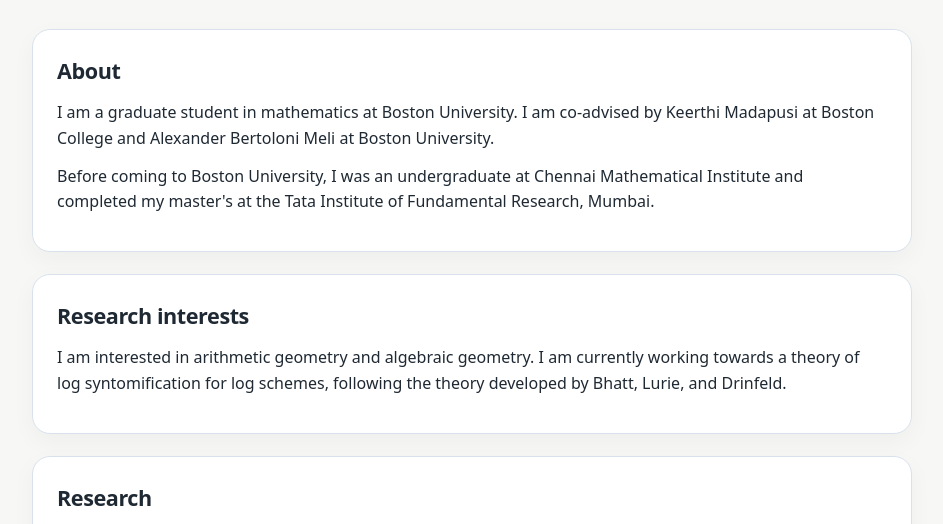
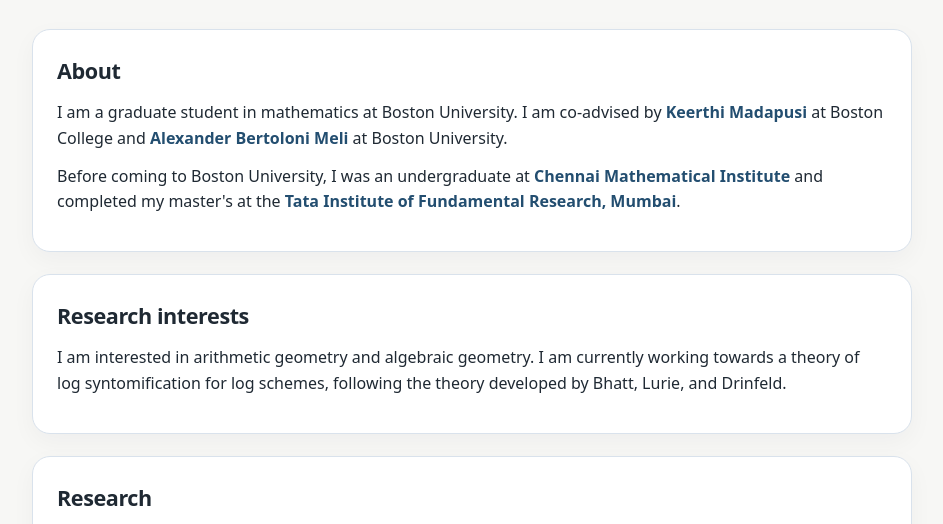
Before and after one commit to Ash122k/AshutoshRC, a plain HTML site: page index.html in a window 1280 px wide. Shown: the part 250-774 px from the top of the page, without its empty margins (168-1111 px from the left). Drawn offline with Linux system fonts and the light colour scheme.

Commit message:
Update index.html

```diff
--- a/index.html
+++ b/index.html
@@ -148,11 +148,10 @@
       <h2>About</h2>
       <p>
         I am a graduate student in mathematics at Boston University. I am co-advised by
-        Keerthi Madapusi at Boston College and Alexander Bertoloni Meli at Boston University.
+        <a class="button" href="https://www.keerthimadapusi.com/index.html">Keerthi Madapusi</a> at Boston College and <a class="button" href="https://math.bu.edu/people/abertolo/">Alexander Bertoloni Meli</a> at Boston University.
       </p>
       <p>
-        Before coming to Boston University, I was an undergraduate at Chennai Mathematical
-        Institute and completed my master's at the Tata Institute of Fundamental Research, Mumbai.
+        Before coming to Boston University, I was an undergraduate at <a class="button" href="https://www.cmi.ac.in/">Chennai Mathematical Institute</a> and completed my master's at the <a class="button" href="https://mathweb.tifr.res.in/">Tata Institute of Fundamental Research, Mumbai</a>.
       </p>
     </section>
 
```
